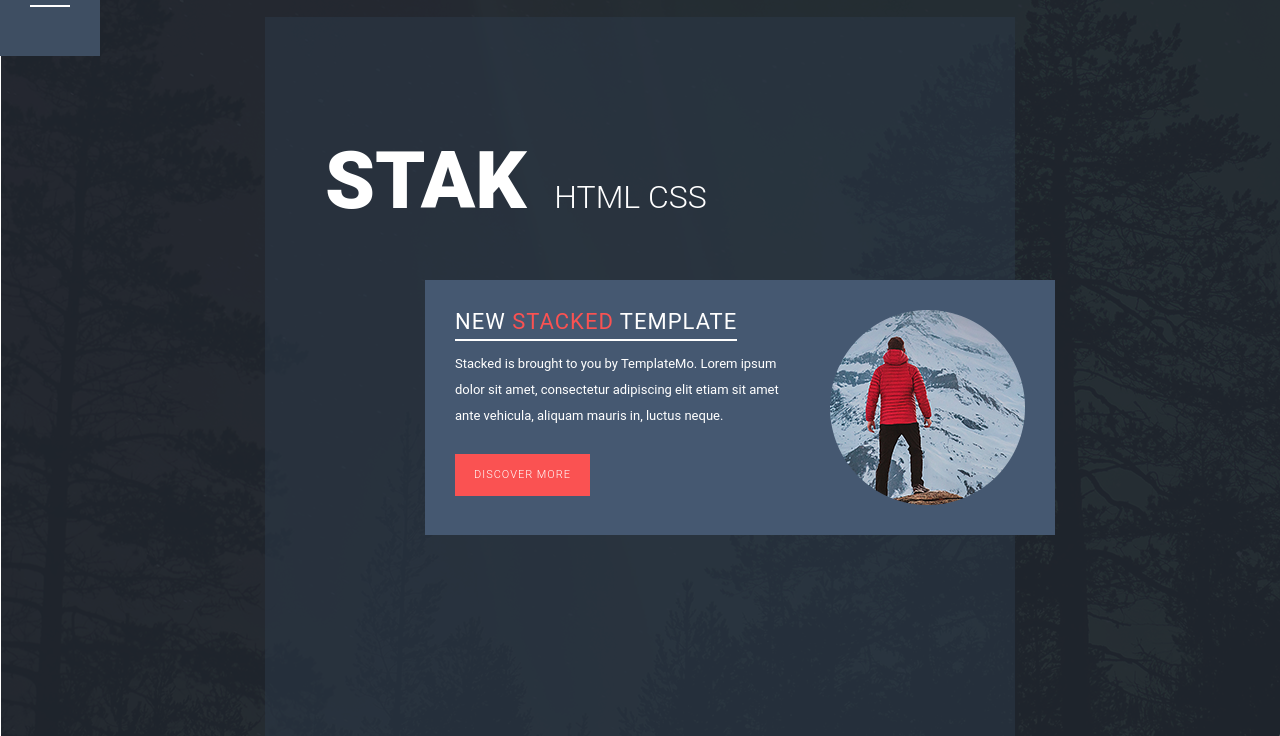
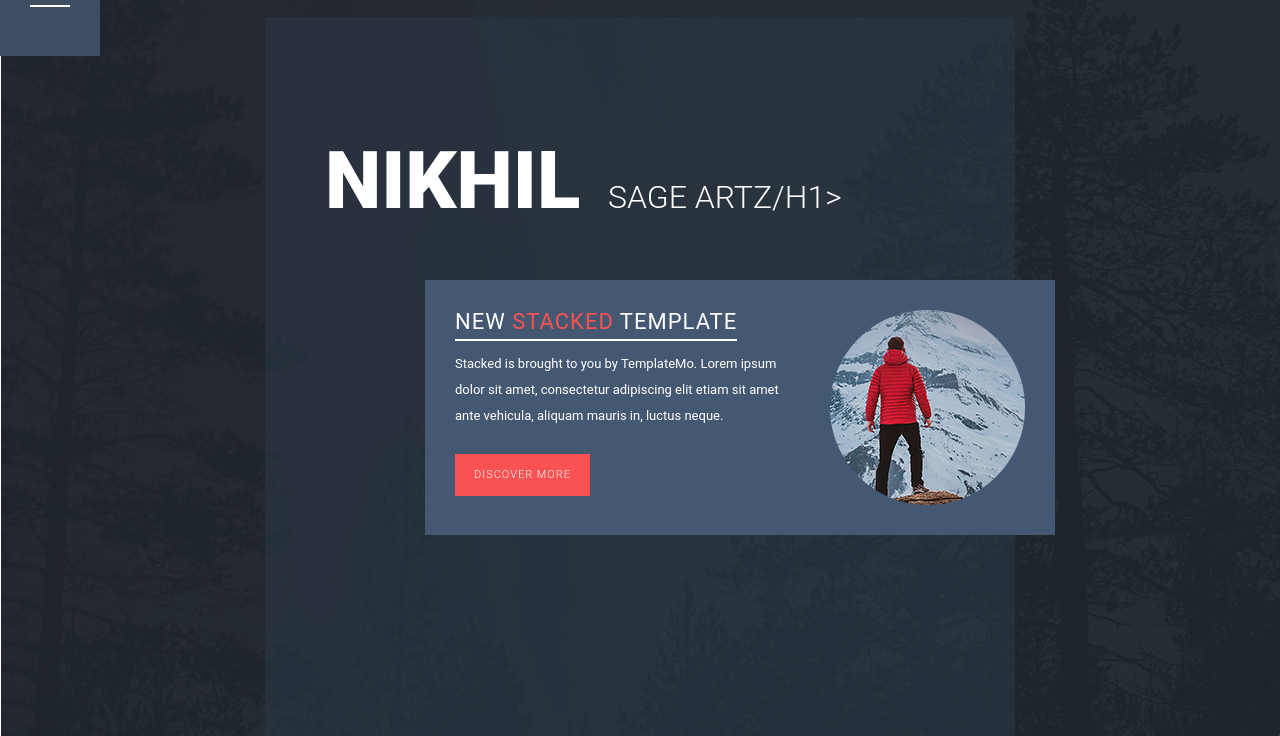
Before and after one commit to Sage-ArtZ/Sage-ArtZ.github.io, a plain HTML site: page index.html in a window 1280 px wide. Shown: the part 64-800 px from the top of the page. Drawn offline with nearby package versions, Linux system fonts and the light colour scheme.

Commit message:
Update index.html

```diff
--- a/index.html
+++ b/index.html
@@ -6,7 +6,7 @@
     <head>
         <meta charset="utf-8">
         <meta http-equiv="X-UA-Compatible" content="IE=edge,chrome=1">
-        <title>Stacked - Free CSS Template</title>
+        <title>Nikhil Portfolio</title>
 <!--
 Stacked Template
 http://www.templatemo.com/tm-505-stacked
@@ -54,7 +54,7 @@ http://www.templatemo.com/tm-505-stacked
                   <div class="col-md-8 col-md-offset-2">
                     <div class="home-content">
                       <div class="home-heading">
-                        <h1><em>Stak</em> HTML CSS</h1>
+                        <h1><em>Nikhil</em> Sage ArtZ/h1>
                       </div>
                       <div class="row">
                         <div class="col-md-12">
```
